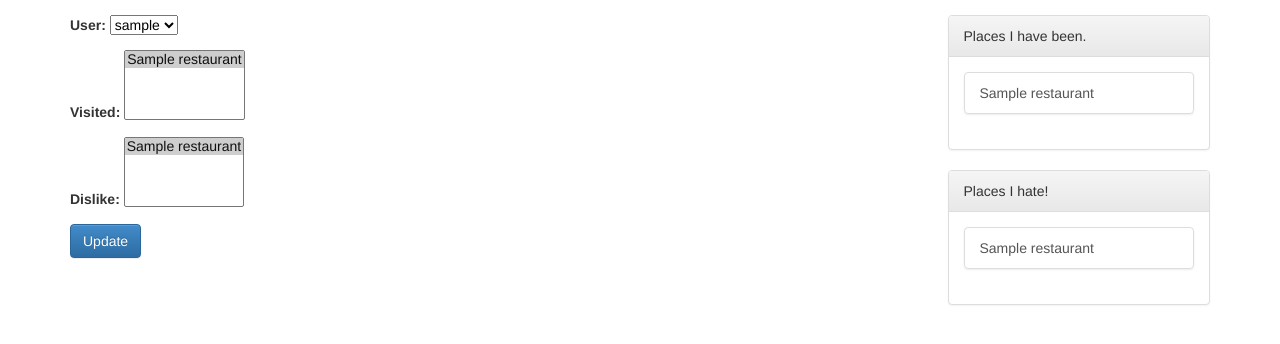
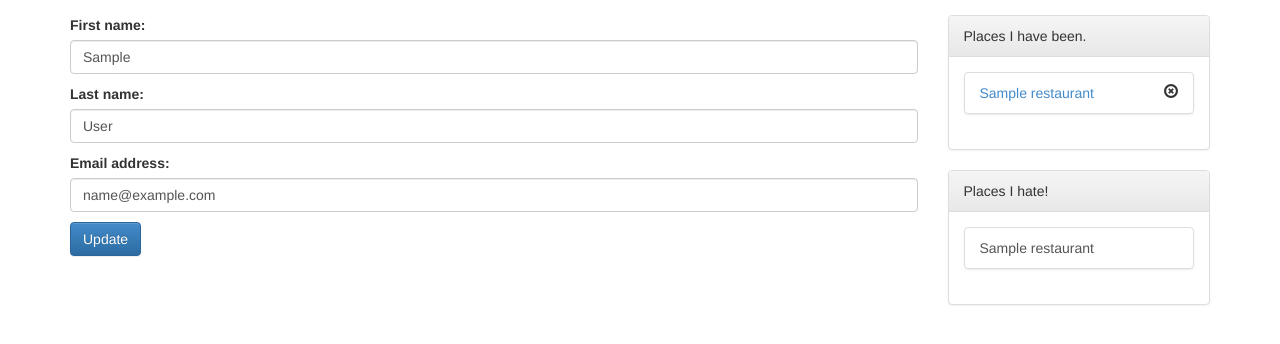
Before and after one commit to vpatel85/gas-up, a Django app: page /restaurants/user/1 in a window 1280 px wide. Shown: the part 50-394 px from the top of the page. Run offline with Django 3.2, Linux system fonts and the light colour scheme; a user stored in the database is signed in; tables that the repository leaves empty hold one stand-in row (values such as "Sample post").

Commit message:
added user profile page, started adding ability to remove restaurants from lists on right

```diff
--- a/gas_up/templates/base.html
+++ b/gas_up/templates/base.html
@@ -21,7 +21,7 @@
             <a href="{% url 'restaurant_list' %}">Gas Up</a>
         </div>
         <div class="pull-right user-info">
-            <a href="{% url 'user-profile' user_id=user.id %}"><span class="glyphicon glyphicon-user"></span> {{user.first_name}} {{user.last_name}}</a>
+            <a href="{% url 'user-profile' pk=user.id %}"><span class="glyphicon glyphicon-user"></span> {{user.first_name}} {{user.last_name}}</a>
         </div>
     </div>
 </div>
@@ -38,7 +38,7 @@
                 <div class="panel-body">
                     <div class="list-group">
                         {% for d in user.userprofile.visited.all %}
-                        <a href="{% url 'restaurant_detail' pk=d.id %}"class="list-group-item">{{d}}</a>
+                        <div class="list-group-item"><a href="{% url 'restaurant_detail' pk=d.id %}">{{d}}</a><span onclick="remove_restaurant()" class="glyphicon glyphicon-remove-circle pull-right"></span></div>
                         {% endfor %}
                     </div>
                 </div>
--- a/restaurants/forms.py
+++ b/restaurants/forms.py
@@ -1,6 +1,7 @@
 from django import forms
 from gas_up.forms import BootstrapTextInput, BootstrapTextArea
 from .models import Comment, SubComment, UserProfile
+from django.contrib.auth.models import User
 from django.contrib.admin.widgets import FilteredSelectMultiple
 
 class SearchForm(forms.Form):
@@ -26,8 +27,17 @@ class SubCommentForm(forms.ModelForm):
                 }
 
 class UserProfileForm(forms.ModelForm):
+    def __init__(self, *args, **kwargs):
+        super(UserProfileForm, self).__init__(*args, **kwargs)
+        self.fields['first_name'].required = True
+        self.fields['last_name'].required = True
+        self.fields['email'].required = True
+
     class Meta:
-        model = UserProfile
+        model = User
+        fields = ['first_name', 'last_name', 'email']
         widgets = {
-                'visited': FilteredSelectMultiple("visited restaurants", is_stacked=False),
+                'first_name': BootstrapTextInput,
+                'last_name': BootstrapTextInput,
+                'email': BootstrapTextInput,
                 }
--- a/restaurants/static/js/app.js
+++ b/restaurants/static/js/app.js
@@ -49,4 +49,9 @@
         $.post('/restaurants/list/', data);
     });
 
+    //remove restaurants from visited and dislike list
+    function remove_restaurant(){
+
+    }
+
 })(jQuery)
--- a/restaurants/urls.py
+++ b/restaurants/urls.py
@@ -9,5 +9,5 @@ urlpatterns = patterns('restaurants.views',
         url(r'^list/', login_required(RestaurantList.as_view()), name='restaurant_list'),
         url(r'^(?P<pk>\d+)/', login_required(RestaurantDetail.as_view()), name='restaurant_detail'),
         url(r'^sub-comment/(?P<pk>\d+)/', login_required(SubCommentView.as_view()), name='sub-comment'),
-        url(r'^user/(?P<user_id>\d+)', login_required(UserProfileView.as_view()), name='user-profile'),
+        url(r'^user/(?P<pk>\d+)', login_required(UserProfileView.as_view()), name='user-profile'),
 )
--- a/restaurants/views.py
+++ b/restaurants/views.py
@@ -2,6 +2,7 @@ import json
 import urllib
 import requests
 from django.http import HttpResponse
+from django.contrib.auth.models import User
 from django.views.generic import View, FormView, ListView, DetailView, UpdateView
 from django.shortcuts import render, redirect
 from .forms import SearchForm, CommentForm, SubCommentForm, UserProfileForm
@@ -109,9 +110,12 @@ class SubCommentView(FormView):
         return response
 
 class UserProfileView(UpdateView):
-    model = UserProfile
-    slug_field = 'user_id'
-    slug_url_kwarg = 'user_id'
+    model = User
     form_class = UserProfileForm
+    template_name = 'restaurants/userprofile_form.html'
 
-    #def post(self, request):
+    def form_valid(self, form):
+        form.save()
+        print form.errors
+        return redirect('restaurant_list')
+        #return super(UserProfileView, self).form_valid(form)
```
